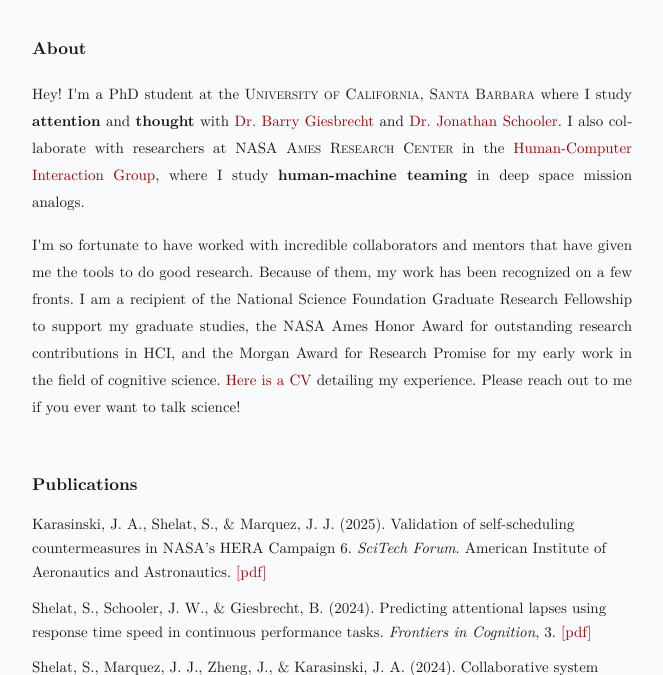
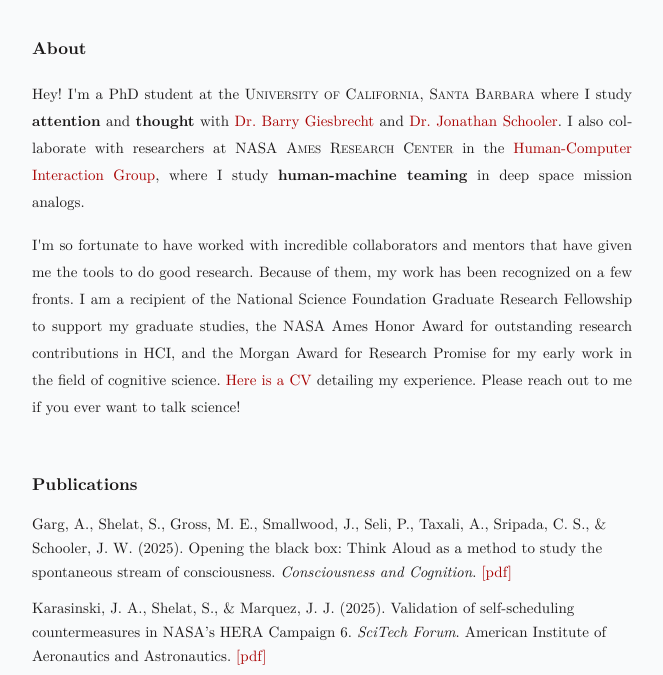
Before and after one commit to sshelat/sshelat.github.io, a website built with Vite: page index.html in a window 1280 px wide. Shown: the part 115-790 px from the top of the page, without its empty margins (308-971 px from the left). Built offline with nearby package versions, Linux system fonts and the light colour scheme.

Commit message:
update index.html w conc cog pub

```diff
--- a/index.html
+++ b/index.html
@@ -102,6 +102,11 @@
       <h2 style="font-weight: bold; font-size: 17px;">Publications</h2>
 
           <div class="publication">
+            Garg, A., Shelat, S., Gross, M. E., Smallwood, J., Seli, P., Taxali, A., Sripada, C. S., & Schooler, J. W. (2025). Opening the black box: Think Aloud as a method to study the spontaneous stream of consciousness. <em>Consciousness and Cognition</em>.
+            <a href="publications/Garg, Shelat, Gross et al 2025 Conc Cog.pdf" target="_blank" style="font-size: 15px; text-decoration: none;">[pdf]</a>
+          </div>
+
+          <div class="publication">
             Karasinski, J. A., Shelat, S., & Marquez, J. J. (2025). Validation of self-scheduling countermeasures in NASA’s HERA Campaign 6. <em>SciTech Forum</em>. American Institute of Aeronautics and Astronautics.
             <a href="publications/Karasinski, Shelat, Marquez 2025 SciTech.pdf" target="_blank" style="font-size: 15px; text-decoration: none;">[pdf]</a>
           </div>
```
